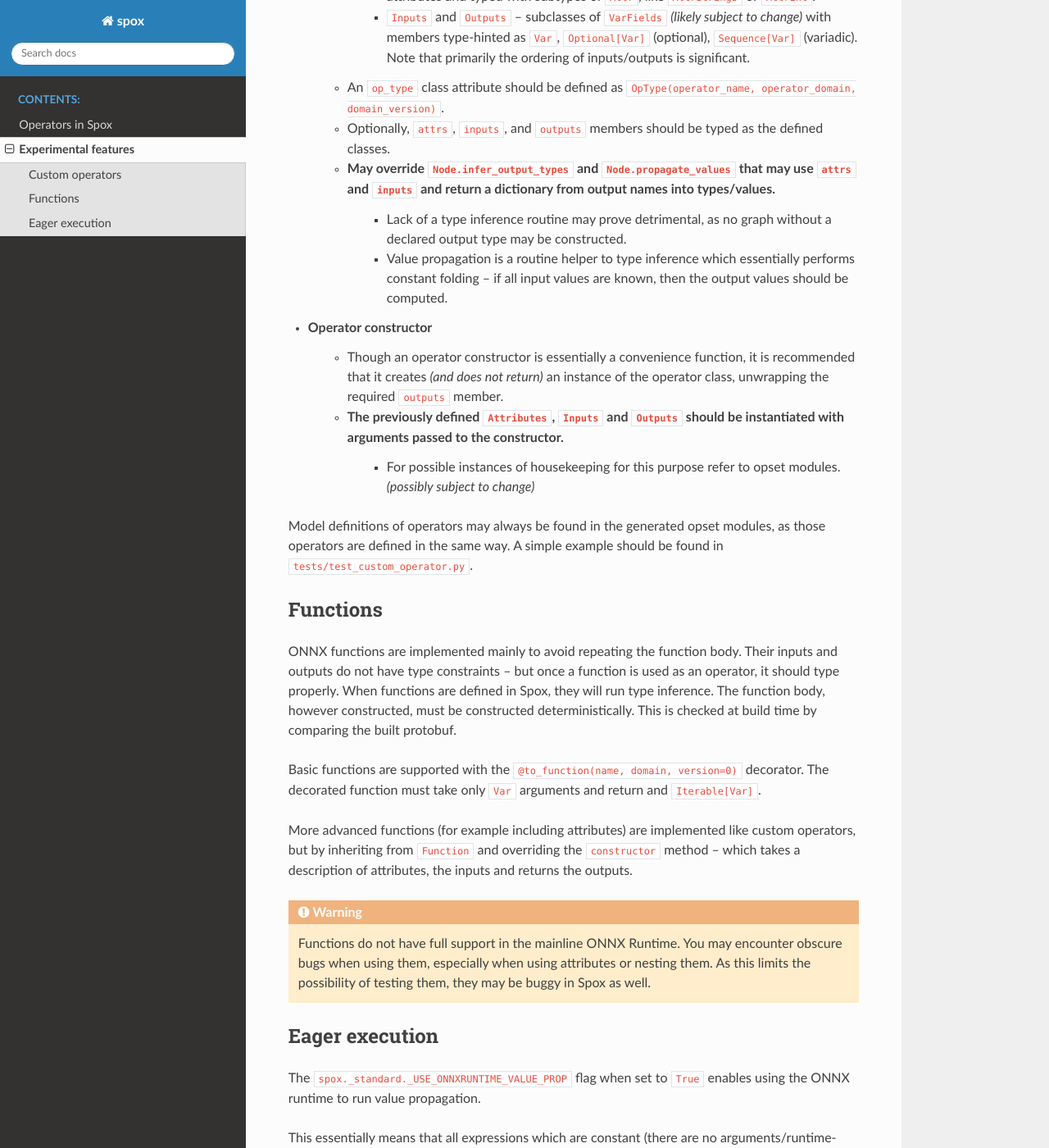
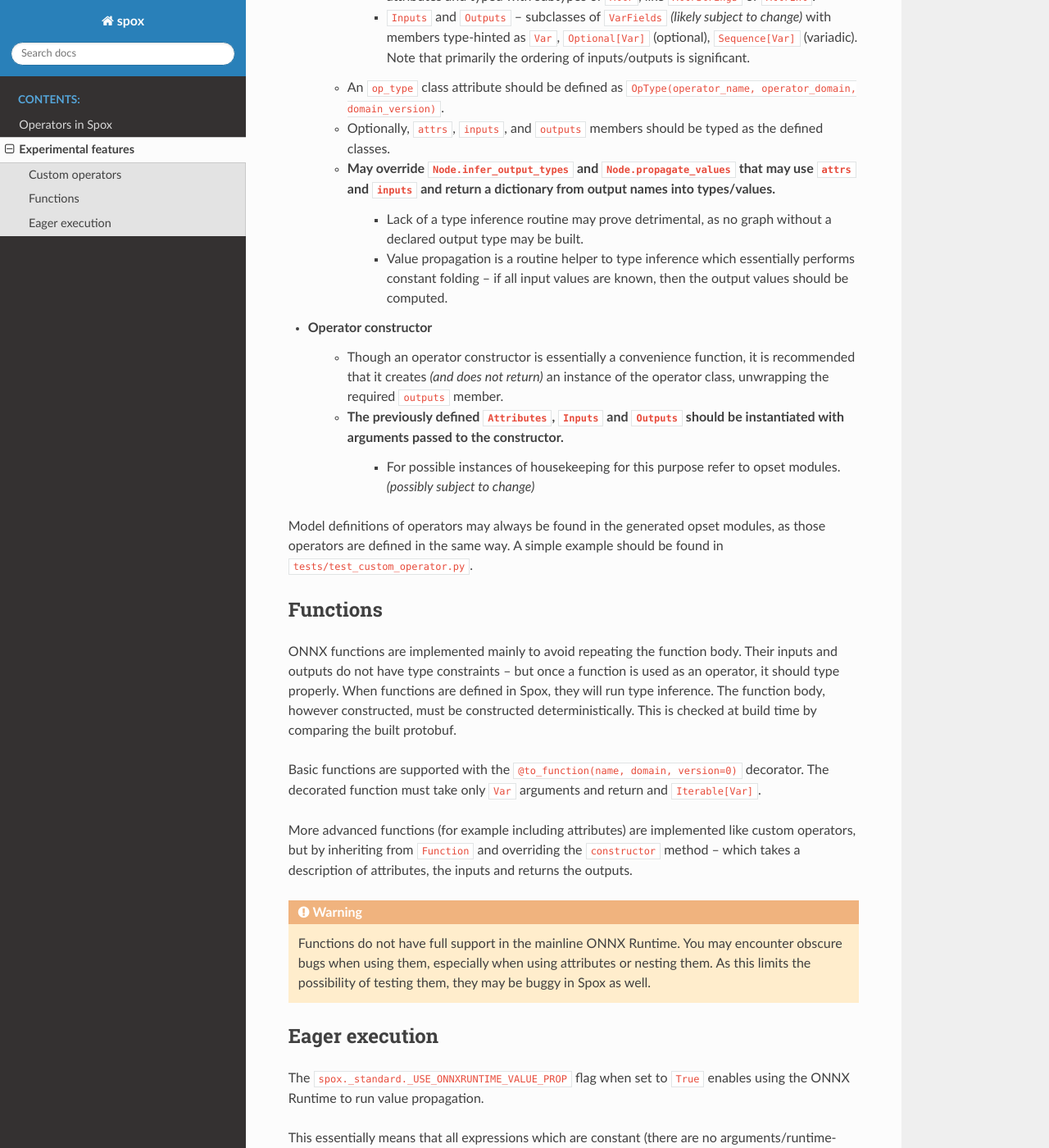
Before and after one commit to Quantco/spox, a Sphinx documentation site: the page built from docs/experimental.rst, in a window 1280 px wide and 1400 px high, scrolled down 599 px. Shown: the whole window at 82% size. Built offline with Sphinx 7.4.7 and the Read the Docs theme 2.0.0, drawn with Linux system fonts in a browser that asks for light colours; pages that are not in the unit, such as notebooks, are missing from menus.

Commit message:
Update experimental.rst

```diff
--- a/docs/experimental.rst
+++ b/docs/experimental.rst
@@ -17,7 +17,7 @@ As Spox makes rich usage of operator schemas, not every protobuf node is allowed
     - An ``op_type`` class attribute should be defined as ``OpType(operator_name, operator_domain, domain_version)``.
     - Optionally, ``attrs``, ``inputs``, and ``outputs`` members should be typed as the defined classes.
     - May override ``Node.infer_output_types`` and ``Node.propagate_values`` that may use ``attrs`` and ``inputs`` and return a dictionary from output names into types/values.
-        - Lack of a type inference routine may prove detrimental, as no graph without a declared output type may be constructed.
+        - Lack of a type inference routine may prove detrimental, as no graph without a declared output type may be built.
         - Value propagation is a routine helper to type inference which essentially performs constant folding – if all input values are known, then the output values should be computed.
 - Operator constructor
     - Though an operator constructor is essentially a convenience function, it is recommended that it creates *(and does not return)* an instance of the operator class, unwrapping the required ``outputs`` member.
@@ -41,7 +41,7 @@ More advanced functions (for example including attributes) are implemented like
 Eager execution
 ===============
 
-The ``spox._standard._USE_ONNXRUNTIME_VALUE_PROP`` flag when set to ``True`` enables using the ONNX runtime to run value propagation.
+The ``spox._standard._USE_ONNXRUNTIME_VALUE_PROP`` flag when set to ``True`` enables using the ONNX Runtime to run value propagation.
 
 This essentially means that all expressions which are constant (there are no arguments/runtime-dependent values) may be computed. For example, ``op.add(op.const(2), op.const(2))._value == numpy.array(2)``.
 
```
